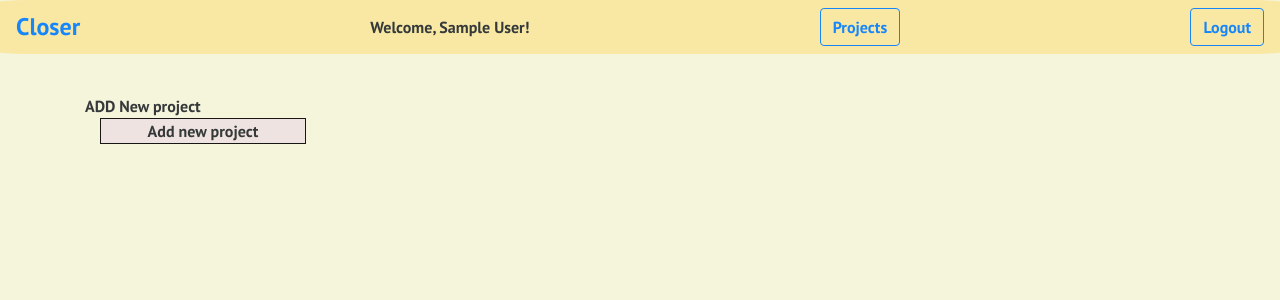
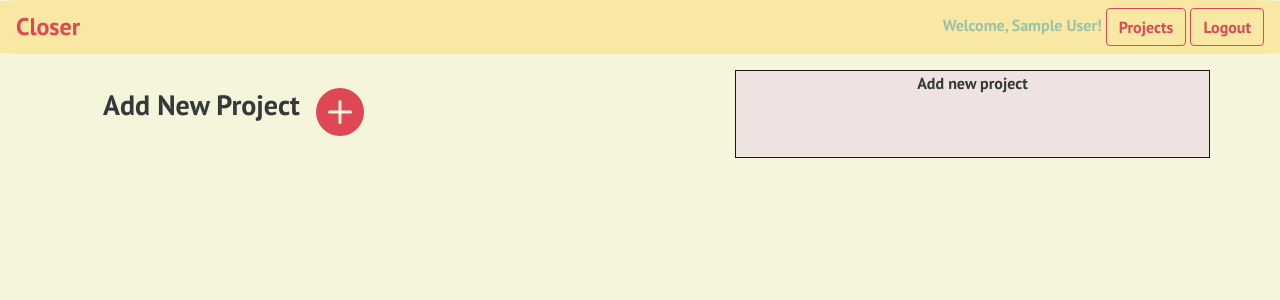
Before and after one commit to olgabor/closer, a Flask app: page /projects in a window 1280 px wide. Shown: the top 300 px of the page. Run offline with Flask 2, Linux system fonts and the light colour scheme; the visitor is signed in with stand-in values (Sample User, id 1); data comes from the database, SQL or seed files in the repository; data that the repository does not hold is empty; some libraries are stand-ins or nearby versions.

Commit message:
adds styling to projects and nav templates

```diff
--- a/templates/includes/_navbar.html
+++ b/templates/includes/_navbar.html
@@ -8,17 +8,18 @@
 
       {% if current_user.is_authenticated %}
      <div>  <a href="{{ url_for('home') }}">
-        <h4 class="my-0 mr-md-auto font-weight-normal">Closer</h4>
+        <h4 class="my-0 mr-md-auto font-weight-normal" style='color: #dc3545;' >Closer</h4>
       </a>  </div>
-      <a >Welcome, {{ current_user.name }}!</a>
-      <a class="btn btn-outline-primary" href="{{ url_for('all_projects') }}">Projects</a>
-      <a class="btn btn-outline-primary" href="{{ url_for('logout') }}">Logout</a>
+      <div>
+      <a style='color: #92bea3;' >Welcome, {{ current_user.name }}!</a>
+      <a class="btn btn-outline-danger" href="{{ url_for('all_projects') }}">Projects</a>
+      <a class="btn btn-outline-danger" href="{{ url_for('logout') }}">Logout</a>  </div>
       <!-- <a class="btn btn-outline-primary" href="{{ url_for('new_project') }}"> New Project </a> -->
       {% endif %}
       {% if not current_user.is_authenticated %}
-      <a class="btn btn-outline-primary" href="{{ url_for('all_projects') }}">Projects</a>
-      <a class="btn btn-outline-primary" href="{{ url_for('register') }}">REGISTER</a>
-      <a class="btn btn-outline-primary" href="{{ url_for('login') }}">Sign IN </a>
+      <a class="btn btn-outline-danger" href="{{ url_for('all_projects') }}">Projects</a>
+      <a class="btn btn-outline-danger" href="{{ url_for('register') }}">REGISTER</a>
+      <a class="btn btn-outline-danger" href="{{ url_for('login') }}">Sign IN </a>
       {% endif %}
     </nav>
     <!-- <a class="btn btn-outline-primary" href="#">Sign up</a> -->
--- a/templates/projects1.html
+++ b/templates/projects1.html
@@ -1,9 +1,24 @@
 {% extends 'layout.html' %}
 
 {% block body %}
-<div> <br>
-ADD New project
-<div class="col-md-7 text-center" >
+
+  <div class="row">
+<div class="col-md-7 text-center">
+
+  <div class="row d-flex flex-row bd-highlight mb-2" style=" background-color:; margin: 10px">
+
+  <div class='p-2 bd-highlight text-center'> <h3> Add New Project  </h3>  </div>
+     <div class='p-2 bd-highlight'>  <svg data-toggle="modal"  data-target=# style='color:  #dc3545;' width="3em" height="3em" viewBox="0 0 16 16" class="bi bi-plus-circle-fill" fill="currentColor" xmlns="http://www.w3.org/2000/svg">
+    <path fill-rule="evenodd" d="M16 8A8 8 0 1 1 0 8a8 8 0 0 1 16 0zM8.5 4.5a.5.5 0 0 0-1 0v3h-3a.5.5 0 0 0 0 1h3v3a.5.5 0 0 0 1 0v-3h3a.5.5 0 0 0 0-1h-3v-3z"/>
+                 </svg>
+             </div>
+          </div>
+        </div>
+
+
+
+        <div class="row">
+        <div class="col-md-5" >
   {% for project in projects %}
 
   <div class="card"  style="width: 30rem; height: auto; background-color: rgb(238, 226, 225); box-shadow: 0 0 0 2px white;  position: relative;
@@ -82,12 +97,15 @@ ADD New project
 
 
 {% endfor %}
-<div class="col-md-4 text-center" style="width: 30rem; height: auto; background-color: rgb(238, 226, 225); border: 1px solid black "  >
+</div>
+</div>
+<div class="col-md-5 text-center" style="width: 30rem; height: auto; background-color: rgb(238, 226, 225); border: 1px solid black "  >
   Add new project
 </div>
+
 </div>
 
-
-
+</div>
+</div>
 </div>
 {% endblock %}
```
